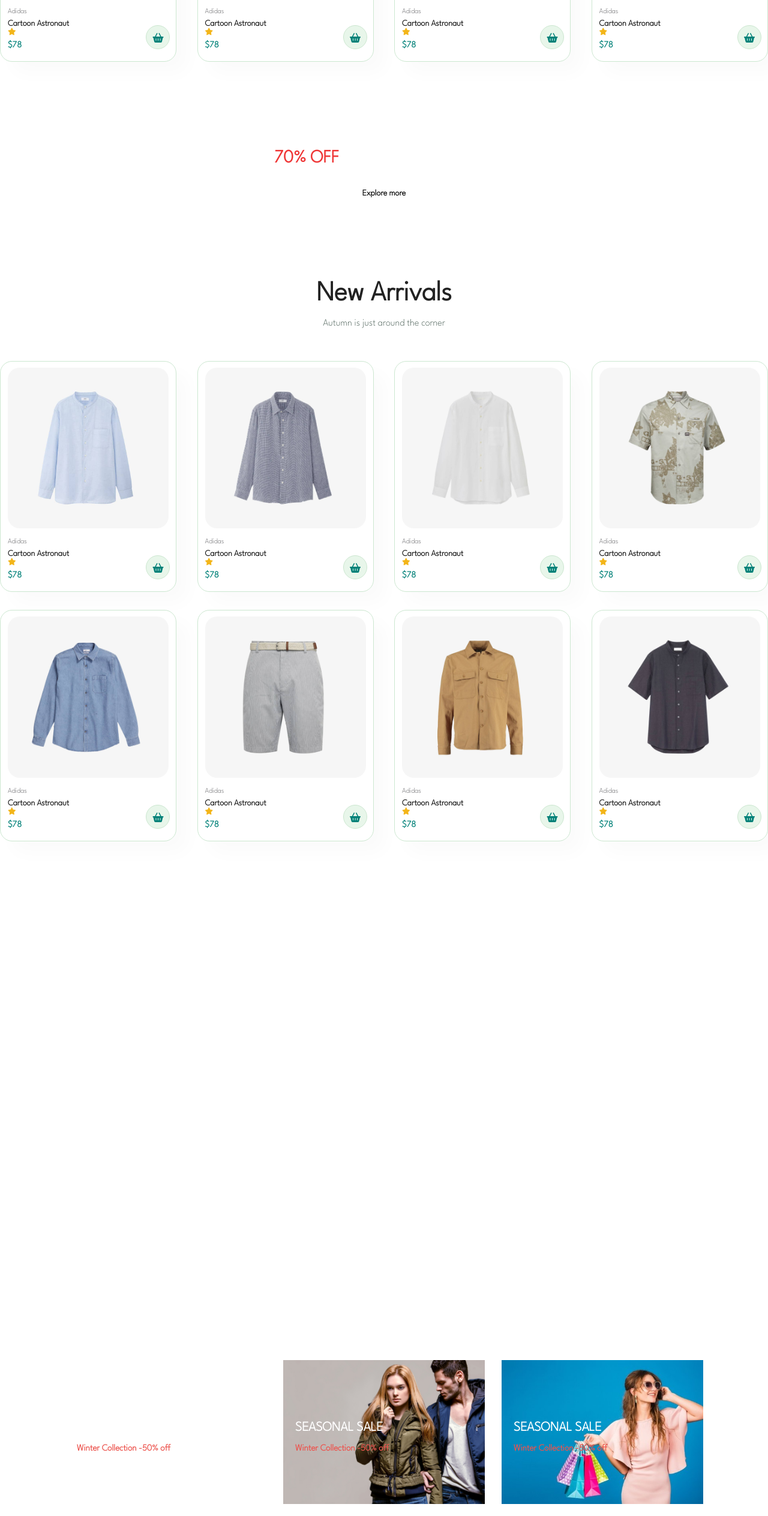
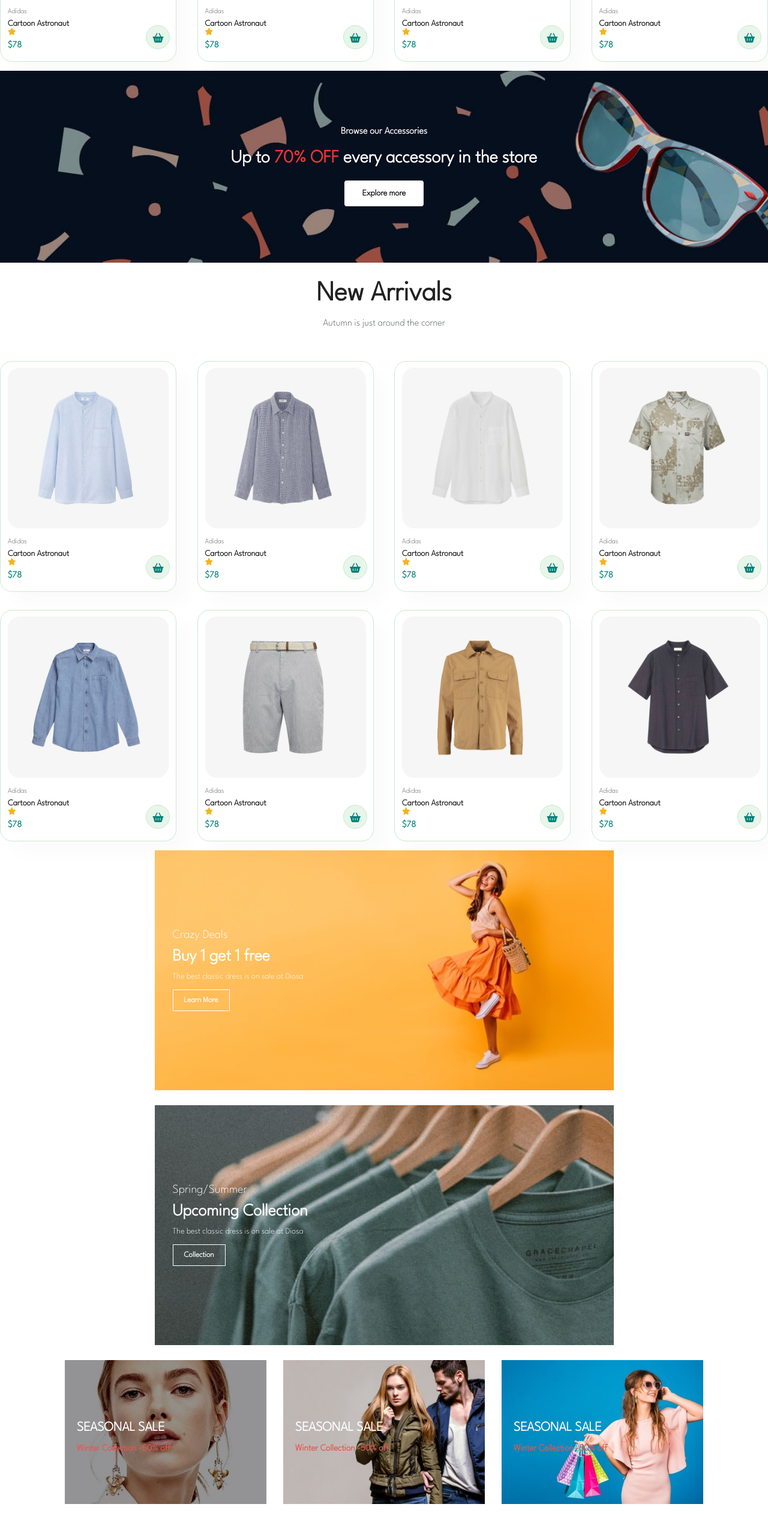
Before and after one commit to IkkeLucky/passarella-diosa, a plain HTML site: page index.html in a window 1280 px wide. Shown: the part 1919-4447 px from the top of the page at 60% size. Drawn offline with Linux system fonts and the light colour scheme; the site is published under a folder, as on GitHub Pages, so addresses that start at the root find nothing.

Commit message:
not loading images

```diff
--- a/styles.css
+++ b/styles.css
@@ -279,7 +279,7 @@ body {
     justify-content: center;
     align-items: center;
     text-align: center;
-    background-image: url(/img/banner/b2.jpg);
+    background-image: url(img/banner/b2.jpg);
     width: 100%;
     height: 40vh;
     background-size: cover;
@@ -318,7 +318,7 @@ body {
     flex-direction: column;
     justify-content: center;
     align-items: flex-start;
-    background-image: url(/img/banner/b17.jpg);
+    background-image: url(img/banner/b17.jpg);
     min-width: 765px;
     height: 50vh;
     background-size: cover;
@@ -352,7 +352,7 @@ body {
 }
 
 #smBanner .bannerBox2 {
-    background-image: url(/img/banner/b10.jpg);
+    background-image: url(img/banner/b10.jpg);
 }
 
 #banner3 .bannerBox {
@@ -360,7 +360,7 @@ body {
     flex-direction: column;
     justify-content: center;
     align-items: flex-start;
-    background-image: url(/img/banner/b7.jpg);
+    background-image: url(img/banner/b7.jpg);
     min-width: 30%;
     height: 30vh;
     background-size: cover;
@@ -389,9 +389,9 @@ body {
 }
 
 #banner3 .bannerBox2 {
-    background-image: url(img/banner/b4.jpg);
+    background-image: url("img/banner/b4.jpg");
 }
 
 #banner3 .bannerBox3 {
-    background-image: url(img/banner/b18.jpg);
+    background-image: url("img/banner/b18.jpg");
 }
```
